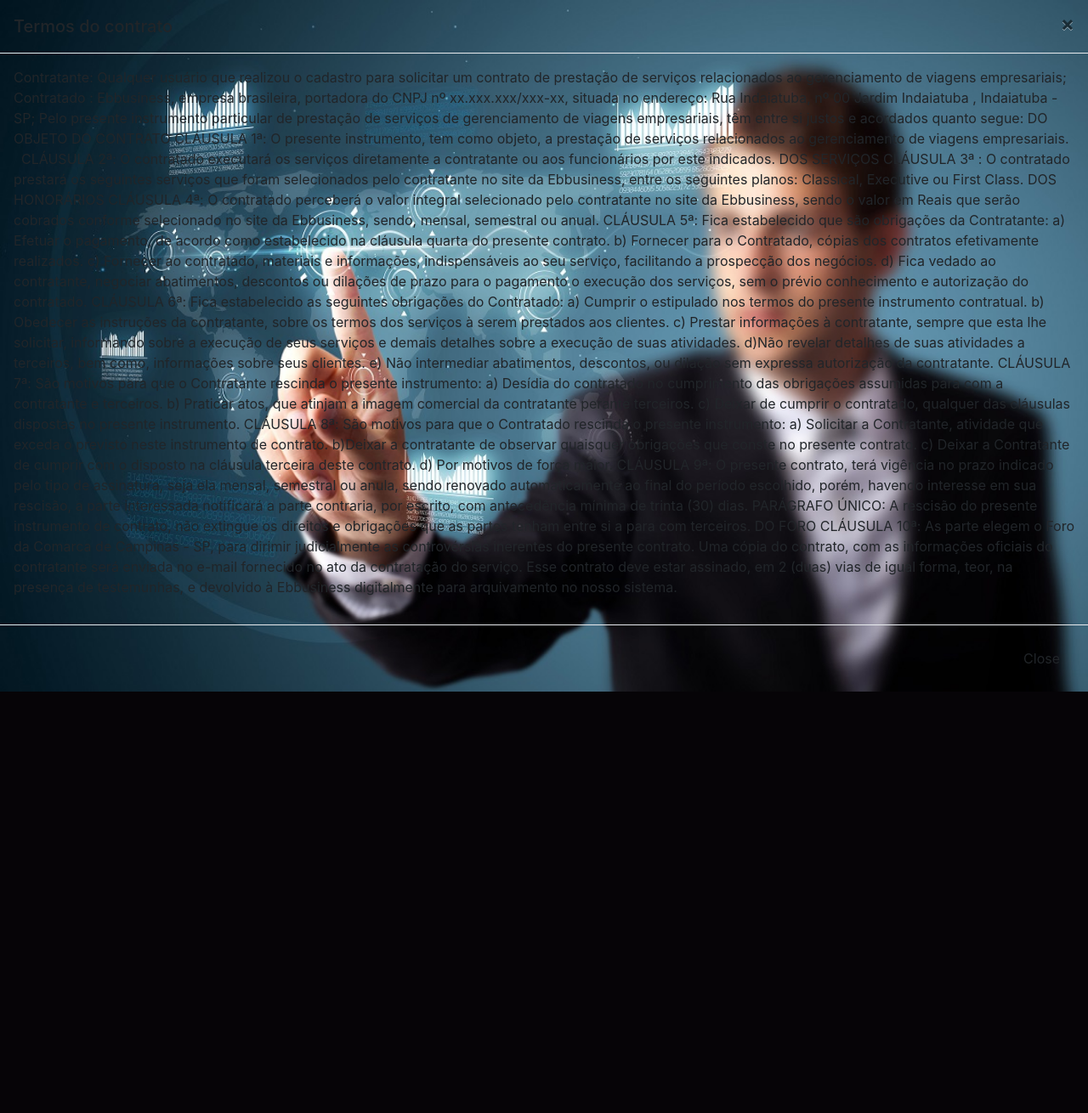
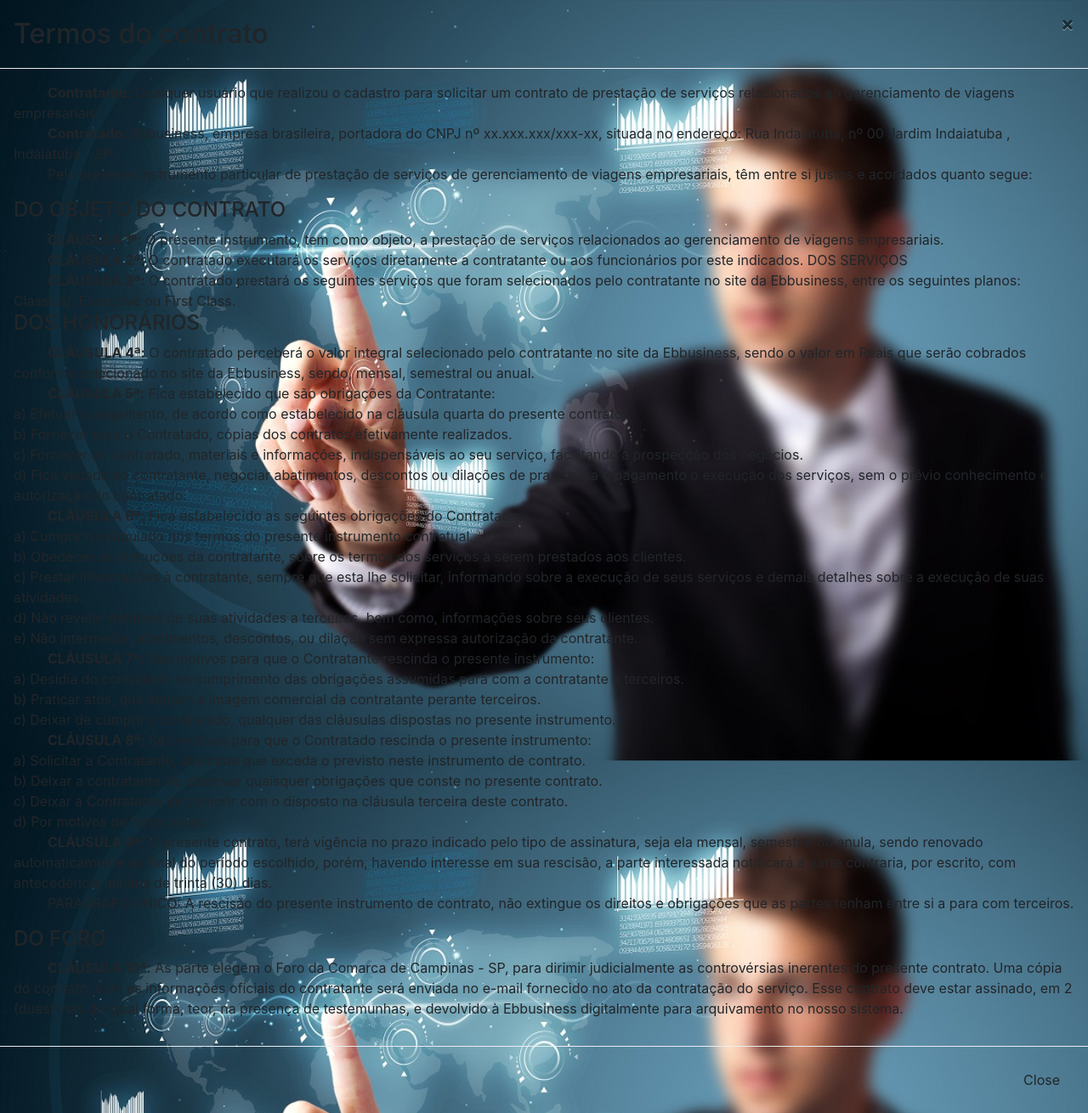
Before and after one commit to SilvaPaulaAna/Projeto-Interdisciplinar-4-Semestre-de-ADS, a Django app: template EbbusinessApp/templates/contrato.html in a window 1280 px wide. Shown: the whole page at 85% size. Before the commit the page ends 814 px from the top, so only its background shows below. Run offline with Django 3.2, Linux system fonts and the light colour scheme; the template is opened without the code that fills it, so the values that code supplies are empty; some libraries are stand-ins or nearby versions.

Commit message:
Update contrato.html
Atualizada estilização da página de contrato

```diff
--- a/EbbusinessApp/templates/contrato.html
+++ b/EbbusinessApp/templates/contrato.html
@@ -2,11 +2,17 @@
 {% block content %}
 {% load crispy_forms_tags %}
 {% load static %}
+<style>
+    /* CSS imbutido no HTML para identar tags com a CLASS INDENT*/
+    .indent {
+        margin-left: 40px;
+    }
+</style>
 
 <form method="post" action="">
     {% csrf_token %}
     <div class="modal-header">
-        <h5 class="modal-title">Termos do contrato</h5>
+        <h2 class="modal-title">Termos do contrato</h2>
         <button type="button" class="close" data-dismiss="modal" aria-label="Close">
             <span aria-hidden="true">&times;</span>
         </button>
@@ -14,41 +20,47 @@
     <div class="modal-body">
         <div>
             <p>
-                Contratante: Qualquer usuário que realizou o cadastro para solicitar um contrato de prestação de serviços relacionados ao gerenciamento de viagens empresariais;
-                Contratado : Ebbusiness, empresa brasileira, portadora do CNPJ nº xx.xxx.xxx/xxx-xx, situada no endereço: Rua Indaiatuba, nº 00 Jardim Indaiatuba , Indaiatuba - SP;
-                Pelo presente instrumento particular de prestação de serviços de gerenciamento de viagens empresariais, têm entre si justos e acordados quanto segue:
-                DO OBJETO DO CONTRATO
-                CLÁUSULA 1ª: O presente instrumento, tem como objeto, a prestação de serviços relacionados ao gerenciamento de viagens empresariais.
-                CLÁUSULA 2ª: O contratado executará os serviços diretamente a contratante ou aos funcionários por este indicados.
-                DOS SERVIÇOS
-                CLÁUSULA 3ª : O contratado prestará os seguintes serviços que foram selecionados pelo contratante no site da Ebbusiness, entre os seguintes planos: Classical, Executive ou First Class.
-                DOS HONORÁRIOS
-                CLÁUSULA 4ª: O contratado perceberá o valor integral selecionado pelo contratante no site da Ebbusiness, sendo o valor em Reais que serão cobrados conforme selecionado no site da Ebbusiness, sendo, mensal, semestral ou anual.
-                CLÁUSULA 5ª: Fica estabelecido que são obrigações da Contratante:
-                a) Efetuar o pagamento, de acordo como estabelecido na cláusula quarta do presente contrato.
-                b) Fornecer para o Contratado, cópias dos contratos efetivamente realizados.
-                c) Fornecer ao contratado, materiais e informações, indispensáveis ao seu serviço, facilitando a prospecção dos negócios.
-                d) Fica vedado ao contratante, negociar abatimentos, descontos ou dilações de prazo para o pagamento o execução dos serviços, sem o prévio conhecimento e autorização do contratado.
-                CLÁUSULA 6ª: Fica estabelecido as seguintes obrigações do Contratado:
-                a) Cumprir o estipulado nos termos do presente instrumento contratual.
-                b) Obedecer as instruções da contratante, sobre os termos dos serviços à serem prestados aos clientes.
-                c) Prestar informações à contratante, sempre que esta lhe solicitar, informando sobre a execução de seus serviços e demais detalhes sobre a execução de suas atividades.
-                d)Não revelar detalhes de suas atividades a terceiros, bem como, informações sobre seus clientes.
-                e) Não intermediar abatimentos, descontos, ou dilação sem expressa autorização da contratante.
-                CLÁUSULA 7ª: São motivos para que o Contratante rescinda o presente instrumento:
-                a) Desídia do contratado no cumprimento das obrigações assumidas para com a contratante e terceiros.
-                b) Praticar atos, que atinjam a imagem comercial da contratante perante terceiros.
-                c) Deixar de cumprir o contratado, qualquer das cláusulas dispostas no presente instrumento.
-                CLÁUSULA 8ª: São motivos para que o Contratado rescinda o presente instrumento:
-                a) Solicitar a Contratante, atividade que exceda o previsto neste instrumento de contrato.
-                b)Deixar a contratante de observar quaisquer obrigações que conste no presente contrato.
-                c) Deixar a Contratante de cumprir com o disposto na cláusula terceira deste contrato.
-                d) Por motivos de força maior.
-                CLÁUSULA 9ª: O presente contrato, terá vigência no prazo indicado pelo tipo de assinatura, seja ela mensal, semestral ou anula, sendo renovado automaticamente ao final do período escolhido, porém, havendo interesse em sua rescisão, a parte interessada notificará a parte contraria, por escrito, com antecedência mínima de trinta (30) dias.
-                PARÁGRAFO ÚNICO: A rescisão do presente instrumento de contrato, não extingue os direitos e obrigações que as partes tenham entre si a para com terceiros.
-                DO FORO
-                CLÁUSULA 10ª: As parte elegem o Foro da Comarca de Campinas - SP, para dirimir judicialmente as controvérsias inerentes do presente contrato.
-                Uma cópia do contrato, com as informações oficiais do contratante será enviada no e-mail fornecido no ato da contratação do serviço. Esse contrato deve estar assinado, em 2 (duas) vias de igual forma, teor, na presença de testemunhas, e devolvido à Ebbusiness digitalmente para arquivamento no nosso sistema.
+                <b class="indent">Contratante:</b> Qualquer usuário que realizou o cadastro para solicitar um contrato de prestação de serviços relacionados ao gerenciamento de viagens empresariais;<br>
+
+                <b class="indent">Contratado:</b> Ebbusiness, empresa brasileira, portadora do CNPJ nº xx.xxx.xxx/xxx-xx, situada no endereço: Rua Indaiatuba, nº 00 Jardim Indaiatuba , Indaiatuba - SP;<br>
+
+                <span class="indent">Pelo presente instrumento particular de prestação de serviços de gerenciamento de viagens empresariais, têm entre si justos e acordados quanto segue: </span>
+
+        <H4>DO OBJETO DO CONTRATO</H4>
+                <b class="indent">CLÁUSULA 1ª:</b> O presente instrumento, tem como objeto, a prestação de serviços relacionados ao gerenciamento de viagens empresariais.<br>
+                <b class="indent">CLÁUSULA 2ª:</b> O contratado executará os serviços diretamente a contratante ou aos funcionários por este indicados.
+                DOS SERVIÇOS<br>
+                <b class="indent">CLÁUSULA 3ª:</b> O contratado prestará os seguintes serviços que foram selecionados pelo contratante no site da Ebbusiness, entre os seguintes planos: Classical, Executive ou First Class.<br>
+
+        <h4>DOS HONORÁRIOS</h4>
+            <b class="indent">CLÁUSULA 4ª:</b> O contratado perceberá o valor integral selecionado pelo contratante no site da Ebbusiness, sendo o valor em Reais que serão cobrados conforme selecionado no site da Ebbusiness, sendo, mensal, semestral ou anual.<br>
+            <b class="indent">CLÁUSULA 5ª:</b> Fica estabelecido que são obrigações da Contratante:<br>
+                a) Efetuar o pagamento, de acordo como estabelecido na cláusula quarta do presente contrato.<br>
+                b) Fornecer para o Contratado, cópias dos contratos efetivamente realizados.<br>
+                c) Fornecer ao contratado, materiais e informações, indispensáveis ao seu serviço, facilitando a prospecção dos negócios.<br>
+                d) Fica vedado ao contratante, negociar abatimentos, descontos ou dilações de prazo para o pagamento o execução dos serviços, sem o prévio conhecimento e autorização do contratado. <br>
+            <b class="indent">CLÁUSULA 6ª:</b> Fica estabelecido as seguintes obrigações do Contratado:<br>
+                a) Cumprir o estipulado nos termos do presente instrumento contratual. <br>
+                b) Obedecer as instruções da contratante, sobre os termos dos serviços à serem prestados aos clientes.<br>
+                c) Prestar informações à contratante, sempre que esta lhe solicitar, informando sobre a execução de seus serviços e demais detalhes sobre a execução de suas atividades. <br>
+                d) Não revelar detalhes de suas atividades a terceiros, bem como, informações sobre seus clientes.<br>
+                e) Não intermediar abatimentos, descontos, ou dilação sem expressa autorização da contratante. <br>
+            <b class="indent">CLÁUSULA 7ª:</b> São motivos para que o Contratante rescinda o presente instrumento:<br>
+                a) Desídia do contratado no cumprimento das obrigações assumidas para com a contratante e terceiros. <br>
+                b) Praticar atos, que atinjam a imagem comercial da contratante perante terceiros.<br>
+                c) Deixar de cumprir o contratado, qualquer das cláusulas dispostas no presente instrumento.<br>
+            <b class="indent">CLÁUSULA 8ª:</b> São motivos para que o Contratado rescinda o presente instrumento:<br>
+                a) Solicitar a Contratante, atividade que exceda o previsto neste instrumento de contrato.<br>
+                b) Deixar a contratante de observar quaisquer obrigações que conste no presente contrato.<br>
+                c) Deixar a Contratante de cumprir com o disposto na cláusula terceira deste contrato.<br>
+                d) Por motivos de força maior. <br>
+            <b class="indent">CLÁUSULA 9ª:</b> O presente contrato, terá vigência no prazo indicado pelo tipo de assinatura, seja ela mensal, semestral ou anula, sendo renovado automaticamente ao final do período escolhido, porém, havendo interesse em sua rescisão, a parte interessada notificará a parte contraria, por escrito, com antecedência mínima de trinta (30) dias.<br>
+
+            <p>
+            <span class="indent">PARÁGRAFO ÚNICO:</span> A rescisão do presente instrumento de contrato, não extingue os direitos e obrigações que as partes tenham entre si a para com terceiros.</p>
+
+        <h4>DO FORO</h4>
+            <b class="indent">CLÁUSULA 10ª:</b> As parte elegem o Foro da Comarca de Campinas - SP, para dirimir judicialmente as controvérsias inerentes do presente contrato. Uma cópia do contrato, com as informações oficiais do contratante será enviada no e-mail fornecido no ato da contratação do serviço. Esse contrato deve estar assinado, em 2 (duas) vias de igual forma, teor, na presença de testemunhas, e devolvido à Ebbusiness digitalmente para arquivamento no nosso sistema.
             </p>
         </div>
     </div>
```
